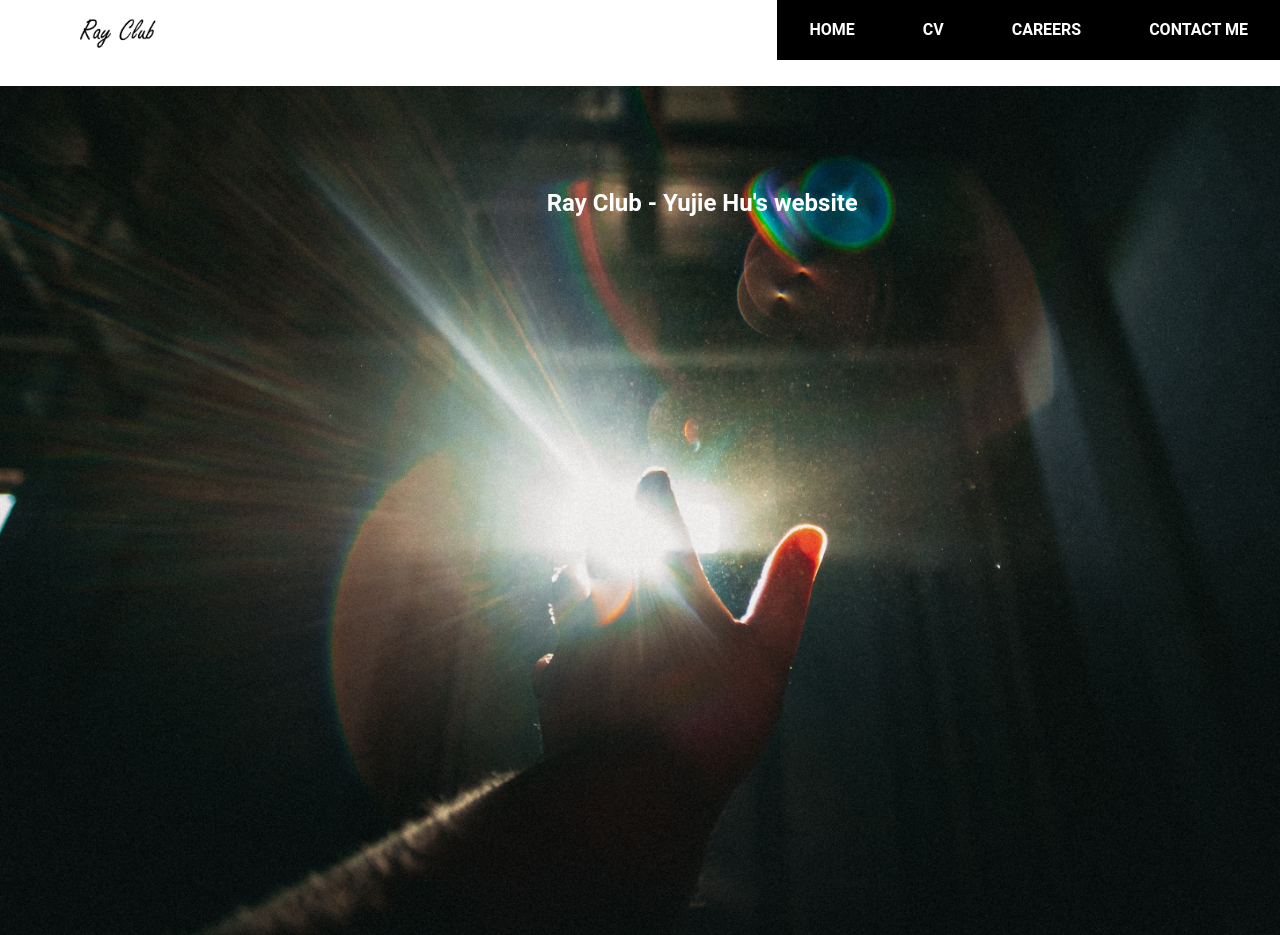
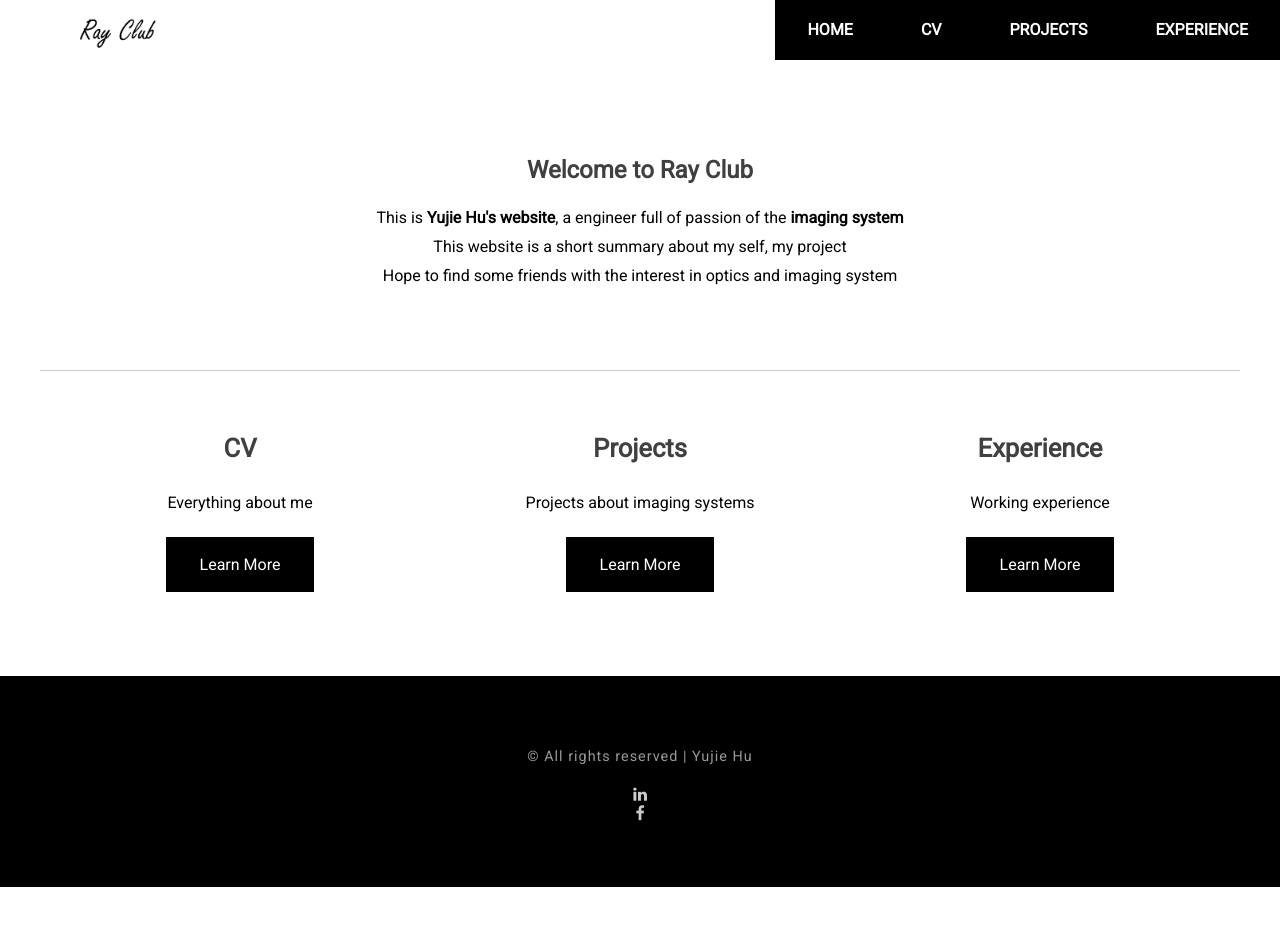
Before and after one commit to bigmacccccc/bigmacccccc.github.io, a plain HTML site: page index.html in a window 1280 px wide. After the commit the page ends 887 px from the top, so only its background shows below. Drawn offline with Linux system fonts and the light colour scheme.

Commit message:
Add files via upload

```diff
--- a/index.html
+++ b/index.html
@@ -3,19 +3,20 @@
 <html>
     <head>
         <title>
-            Ray Club: Yujie Hu's website
+            Welcome to Ray Club
         </title>
 
         <link rel="stylesheet" href="css/style.css">
+        <link href='https://fonts.googleapis.com/css?family=Roboto' rel='stylesheet'>
+        <link rel="stylesheet" href="https://cdnjs.cloudflare.com/ajax/libs/font-awesome/4.7.0/css/font-awesome.min.css">
     </head>
-
-
 
     <body>
         <!-- Header Menu of the Page -->
        <!-- Header Menu of the Page -->
+
+
 <header>
-
     <!-- Top header menu containing
          logo and Navigation bar -->
     <div id="top-header">
@@ -30,9 +31,9 @@
           <div id="menu">
             <ul>
                 <li class="active"><a href="#">Home</a></li>
-                <li><a href="https://bigmacccccc.github.io/CV.html">CV</a></li>
-                <li><a href="#">Careers</a></li>
-                <li><a href="#">Contact Me</a></li>
+                <li><a href="CV.html">CV</a></li>
+                <li><a href="#">Projects</a></li>
+                <li><a href="#">Experience</a></li>
             </ul>
           </div>
         </nav>
@@ -41,9 +42,9 @@
     <!-- Image menu in Header to contain an Image and
          a sample text over that image -->
     <div id="header-image-menu">
-        <img src="img/slider3.jpg">
+        <!--<img src="img/slider3.jpg"> -->
         <h2 id = "image-text">
-            Ray Club - Yujie Hu's website
+           <!-- Welcome to Ray Club -->
         </h2>
         <h3 id = "image-text">
 
@@ -55,12 +56,70 @@
         <main>
             <!-- Section 1 of Main content -->
             <section>
+                <div id="welcome">
+                    <h1 class="title">Welcome to Ray Club</h1>
+                    <p>
+                        This is <strong>Yujie Hu's website</strong>, a engineer full of
+                        passion of the <strong>imaging system</strong> <br>This website is
+                        a short summary about my self, my project <br>Hope to find some
+                        friends with the interest in optics and imaging system
+                    </p>
 
+
+                </div>
             </section>
 
             <!-- Section 2 of Main content -->
-            <section>
+            <section class="container" id="section-2">
+                <div class="row">
+                    <div id="column1">
+                        <div class="column-title">
+                            <h2>CV</h2>
+                        </div>
 
+                        <p>
+                            Everything about me
+                        </p>
+
+
+                        <a href="https://www.geeksforgeeks.org"
+                            target="_blank" class="button">
+                            Learn More
+                        </a>
+                    </div>
+
+                    <div id="column2">
+                        <div class="column-title">
+                            <h2>Projects</h2>
+                        </div>
+
+                        <p>
+                            Projects about imaging systems
+                        </p>
+
+
+                        <a href="https://practice.geeksforgeeks.org"
+                            target="_blank" class="button">
+                            Learn More
+                        </a>
+                    </div>
+
+                    <div id="column3">
+                        <div class="column-title">
+                            <h2>Experience</h2>
+                        </div>
+
+                        <p>
+                            Working experience
+                        </p>
+
+
+                        <a href="https://ide.geeksforgeeks.org"
+                            target="_blank" class="button">
+                            Learn More
+                        </a>
+                    </div>
+                </div>
             </section>
 
             <!-- Section 3 of Main content -->
@@ -71,8 +130,31 @@
 
 
         <!-- Footer Menu -->
-        <footer>
+        <!-- Footer Menu -->
+    <footer id="footer">
 
-        </footer>
+        <!-- Copyright Section -->
+        <div class="copyright">
+
+            <p>© All rights reserved | Yujie Hu </p>
+
+            <ul class="contact">
+
+                <li>
+                    <a href="https://www.linkedin.com/in/yujie-hu-943209b9/" class="fa fa-linkedin">
+
+                    </a>
+                </li>
+
+                <li>
+                    <a href="https://www.facebook.com/profile.php?id=100085625613491" class="fa fa-facebook">
+
+                    </a>
+                </li>
+
+
+            </ul>
+        </div>
+    </footer>
     </body>
 </html>
```
